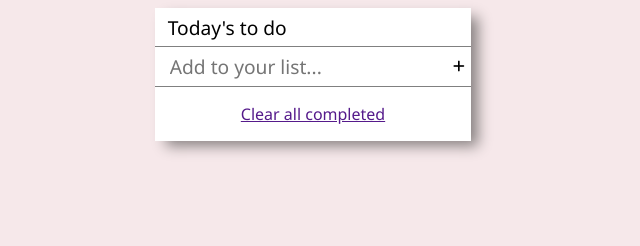
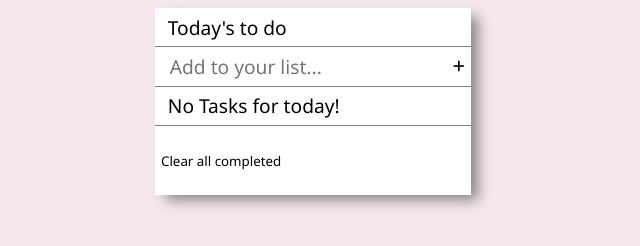
Before and after one commit to marcosmerida/To-Do-List, a website built with webpack: page src/index.html in a window 1280 px wide. Shown: the whole page, without its empty margins (327-967 px from the left). Built offline with nearby package versions, Linux system fonts and the light colour scheme.

Commit message:
dist files updated

```diff
--- a/src/index.html
+++ b/src/index.html
@@ -28,8 +28,7 @@
       <ul id="list">
 
       </ul>
-      <a href=""><p>Clear all completed</p></a>
-      </ul>
+      <button id="clearAll">Clear all completed</button>
     </div>
   </body>
 </html>
--- a/src/style.css
+++ b/src/style.css
@@ -44,13 +44,6 @@ ul li button {
   padding: 0%;
 }
 
-a p {
-  font-family: 'delight', 'Segoe UI', Tahoma, Geneva, Verdana, sans-serif;
-  text-align: center;
-  padding: 0%;
-  height: 3vw;
-}
-
 ul li p {
   font-family: 'delight', 'Segoe UI', Tahoma, Geneva, Verdana, sans-serif;
   margin-left: 1vw;
@@ -82,3 +75,13 @@ ul li input {
   border: none;
   outline: none;
 }
+
+#clearAll {
+  background: none;
+  outline: none;
+  border: none;
+  margin: auto;
+  padding-top: 2vw;
+  padding-bottom: 2vw;
+  font-family: 'delight', 'Segoe UI', Tahoma, Geneva, Verdana, sans-serif;
+}
```
Also changed, not shown: dist/index.html, 1 other file.
